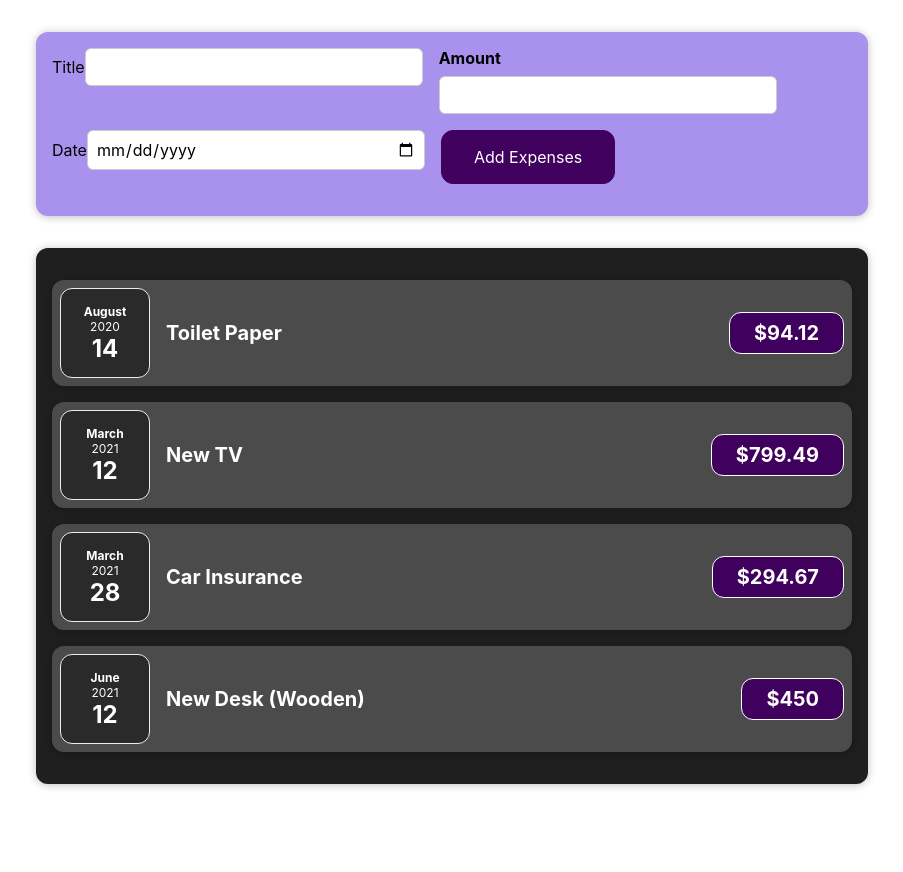
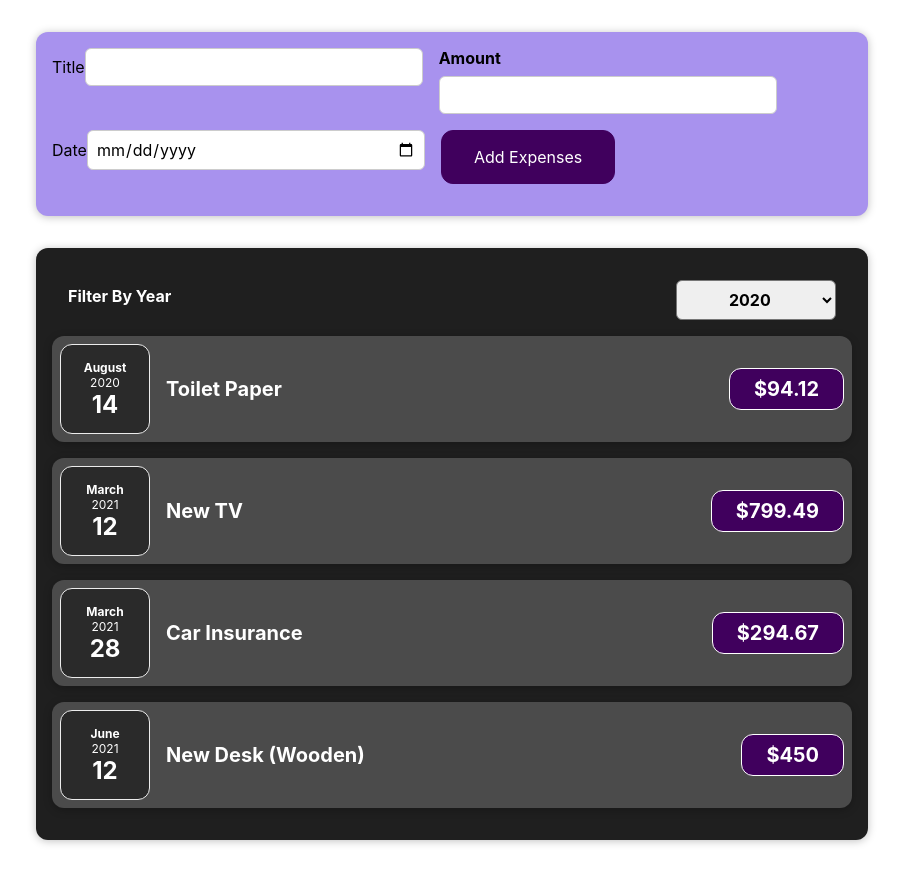
Before and after one commit to 2901shivam/my-app, a React (Create React App) app: page / in a window 1280 px wide. Shown: the whole page, without its empty margins (188-1091 px from the left). Before the commit the page ends 816 px from the top, so only its background shows below. Built offline with nearby package versions, Linux system fonts and the light colour scheme.

Commit message:
ByUsingFilter

```diff
--- a/src/component/Expenses.js
+++ b/src/component/Expenses.js
@@ -1,10 +1,20 @@
 import ExpenseItem from './ExpenseItem';
 import Card from './Card';
 import './Expenses.css';
+import { useState } from 'react';
+import ExpensesFilter from './ExpensesFilter';
+
 
 function Expenses(props) {
+  const[filteredYear,setFilteredYear]=useState('2020');
+
+  const filterChangeHandeler=(selectedYear)=>{
+    setFilteredYear(selectedYear);
+
+  }
   return (
     <Card className="expenses">
+    <ExpensesFilter selected={filteredYear} onChangeFilter={filterChangeHandeler} />
       <ExpenseItem
         title={props.items[0].title}
         amount={props.items[0].amount}
--- /dev/null
+++ b/src/component/ExpensesFilter.css
@@ -0,0 +1,24 @@
+.expenses-filter {
+    color: white;
+    padding: 0 1rem;
+  }
+
+  .expenses-filter__control {
+    display: flex;
+    width: 100%;
+    align-items: center;
+    justify-content: space-between;
+    margin: 1rem 0;
+  }
+
+  .expenses-filter label {
+    font-weight: bold;
+    margin-bottom: 0.5rem;
+  }
+
+  .expenses-filter select {
+    font: inherit;
+    padding: 0.5rem 3rem;
+    font-weight: bold;
+    border-radius: 6px;
+  }
--- /dev/null
+++ b/src/component/ExpensesFilter.js
@@ -0,0 +1,31 @@
+import react from 'react';
+import './ExpensesFilter.css';
+
+const ExpensesFilter=(props)=>{
+
+    const dropDownChnageHandler=(event)=>{
+
+        props.onChangeFilter(event.target.value);
+
+    }
+
+    return(
+        <div className='expenses-filter'>
+            <div className='expenses-filter__control'>
+                <label>Filter By Year</label>
+                <select value={props.selected} onChange={dropDownChnageHandler}>
+                    <option value="2023">2023</option>
+                    <option value="2022">2022</option>
+                    <option value="2021">2021</option>
+                    <option value="2020">2020</option>
+                    <option value="2019">2019</option>
+                    {/* <option value="2018">2018</option> */}
+                </select>
+
+            </div>
+        </div>
+
+    )
+
+}
+export default ExpensesFilter;
```
